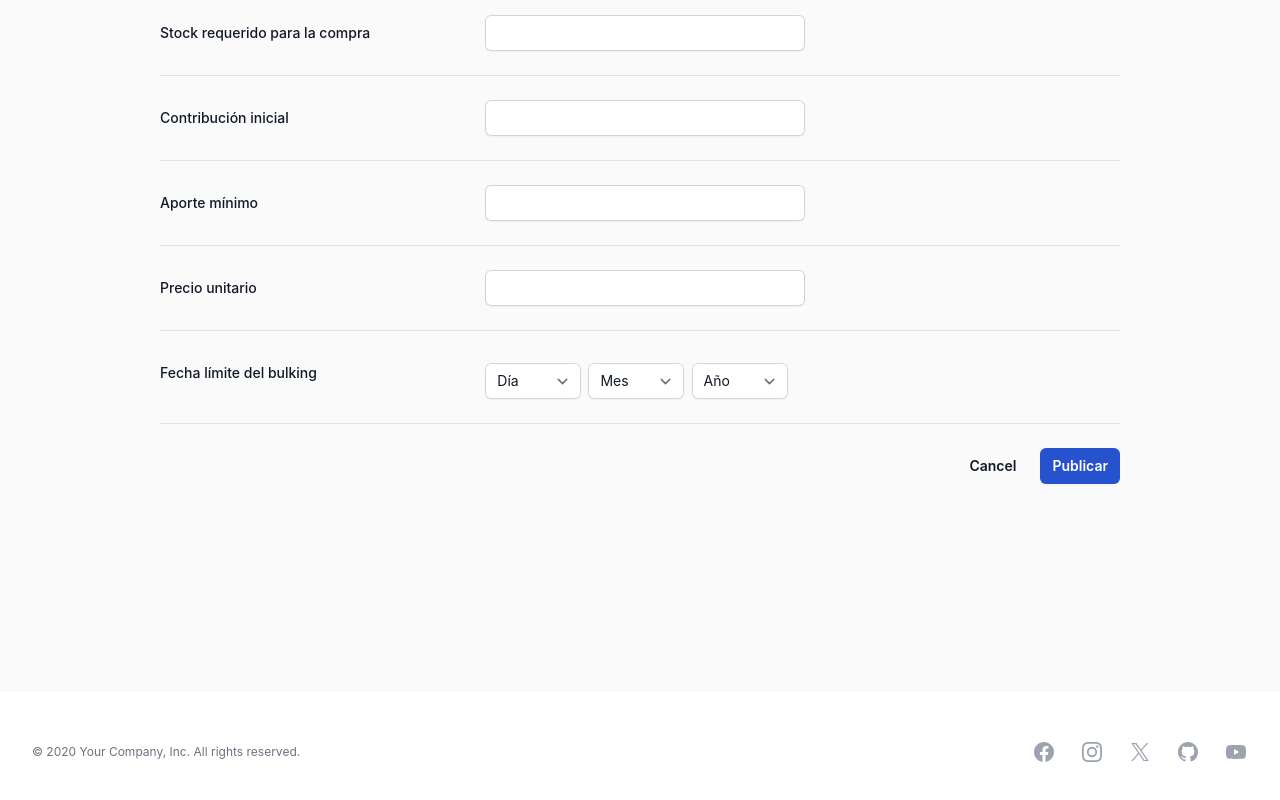
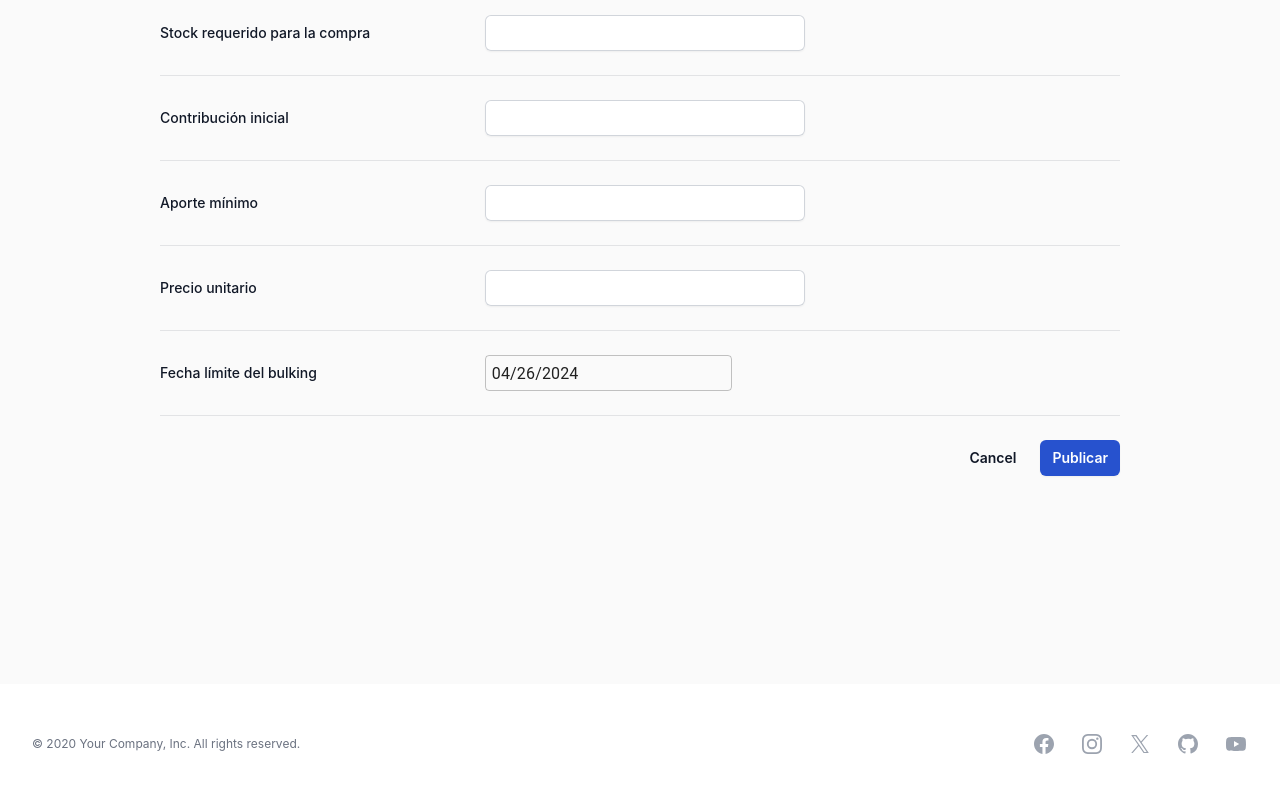
Before and after one commit to fabianleiva/bb_front, a React (Vite) app: page /posts/publish in a window 1280 px wide. Shown: the part 1072-1872 px from the top of the page. Built offline with nearby package versions, Linux system fonts and the light colour scheme; a web font is replaced by a local one.

Commit message:
add calendar mui

```diff
--- a/index.html
+++ b/index.html
@@ -5,6 +5,9 @@
     <link rel="icon" type="image/svg+xml" href="/favicon-32x32.png" />
     <meta name="viewport" content="width=device-width, initial-scale=1.0" />
     <link rel="stylesheet" href="https://rsms.me/inter/inter.css">
+    <link
+        rel="stylesheet"
+        href="https://fonts.googleapis.com/icon?family=Material+Icons"/>
     <title>BulkBuddies</title>
   </head>
   <body>
--- a/src/components/CreatePost.jsx
+++ b/src/components/CreatePost.jsx
@@ -1,50 +1,56 @@
+/* eslint-disable no-unused-vars */
 import { Link } from "react-router-dom";
 import { useForm } from "react-hook-form";
-import axios from "axios";
 import { storeBulkBuddies } from "../state/state";
+import DatePicker from "./DatePicker";
+import { useState } from "react";
+import dayjs from "dayjs";
 
 export const CreatePost = () => {
-
-
-
-
   const {
     handleSubmit,
+    register,
+    // eslint-disable-next-line no-unused-vars
     formState: { errors },
+    watch,
   } = useForm();
 
+  const [date, setDate] = useState(null);
+
+  // console.log(watch());
 
   const setAlert = storeBulkBuddies((state) => state.setAlert);
   const setIsAuth = storeBulkBuddies((state) => state.setIsAuth);
 
   const onSubmit = handleSubmit((data) => {
-    createNewPost(data);
+    console.log("call");
+    console.log(date);
+    // createNewPost(data);
   });
 
-  const createNewPost = async (data) => {
-    try {
-      const request = await axios.post(CREATE_NEW_POST, data);
+  // const createNewPost = async (data) => {
+  //   try {
+  //     const request = await axios.post(CREATE_NEW_POST, data);
 
-      setAlert({
-        type: "success",
-        message: `Bienvenido ${first_name} ${last_name}`,
-      });
+  //     setAlert({
+  //       type: "success",
+  //       message: `Bienvenido ${first_name} ${last_name}`,
+  //     });
 
-      setIsAuth(true);
+  //     setIsAuth(true);
 
-      localStorage.setItem("token", token);
-    } catch ({ response }) {
-      setAlert({ type: "error", message: response.data.message });
-    }
-  };
+  //     localStorage.setItem("token", token);
+  //   } catch ({ response }) {
+  //     setAlert({ type: "error", message: response.data.message });
+  //   }
+  // };
 
   return (
+    <>
       <form onSubmit={onSubmit}>
         <div className="space-y-12 sm:space-y-16">
           <div>
-          <h2 className="text-base font-semibold leading-7 text-gray-900">
-            Información del producto
-          </h2>
+            <h2 className="text-base font-semibold leading-7 text-gray-900">Información del producto</h2>
             <p className="mt-1 max-w-2xl text-sm leading-6 text-gray-600">
               Compártenos de que trata lo que quieres comprar.
             </p>
@@ -52,10 +58,7 @@ export const CreatePost = () => {
             <div className="mt-10 space-y-8 border-b border-gray-900/10 pb-12 sm:space-y-0 sm:divide-y sm:divide-gray-900/10 sm:border-t sm:pb-0">
               {/*POST TITLE*/}
               <div className="sm:grid sm:grid-cols-3 sm:items-start sm:gap-4 sm:py-6">
-              <label
-                htmlFor="post_title"
-                className="block text-sm font-medium leading-6 text-gray-900 sm:pt-1.5"
-              >
+                <label htmlFor="post_title" className="block text-sm font-medium leading-6 text-gray-900 sm:pt-1.5">
                   Título de la publicación
                 </label>
                 <div className="mt-2 sm:col-span-2 sm:mt-0">
@@ -64,16 +67,19 @@ export const CreatePost = () => {
                     name="post_title"
                     id="post_title"
                     className="block w-full rounded-md border-0 py-1.5 text-gray-900 shadow-sm ring-1 ring-inset ring-gray-300 placeholder:text-gray-400 focus:ring-2 focus:ring-inset focus:ring-buddies-blue-700 sm:max-w-xs sm:text-sm sm:leading-6"
+                    {...register("post_title", {
+                      required: {
+                        value: false,
+                        message: "Este campo es requerido",
+                      },
+                    })}
                   />
                 </div>
               </div>
 
               {/*PRODUCT URL*/}
               <div className="sm:grid sm:grid-cols-3 sm:items-start sm:gap-4 sm:py-6">
-              <label
-                htmlFor="post_url"
-                className="block text-sm font-medium leading-6 text-gray-900 sm:pt-1.5"
-              >
+                <label htmlFor="post_url" className="block text-sm font-medium leading-6 text-gray-900 sm:pt-1.5">
                   Url del producto
                 </label>
                 <div className="mt-2 sm:col-span-2 sm:mt-0">
@@ -89,10 +95,7 @@ export const CreatePost = () => {
 
               {/*DESCRIPTION*/}
               <div className="sm:grid sm:grid-cols-3 sm:items-start sm:gap-4 sm:py-6">
-              <label
-                htmlFor="description"
-                className="block text-sm font-medium leading-6 text-gray-900 sm:pt-1.5"
-              >
+                <label htmlFor="description" className="block text-sm font-medium leading-6 text-gray-900 sm:pt-1.5">
                   Descripción
                 </label>
                 <div className="mt-2 sm:col-span-2 sm:mt-0">
@@ -104,18 +107,14 @@ export const CreatePost = () => {
                     defaultValue={""}
                   />
                   <p className="mt-3 text-sm leading-6 text-gray-600">
-                  Escribe una breve descripción del producto que quieres
-                  comprar.
+                    Escribe una breve descripción del producto que quieres comprar.
                   </p>
                 </div>
               </div>
 
               {/*REREFENCE IMG*/}
               <div className="sm:grid sm:grid-cols-3 sm:items-start sm:gap-4 sm:py-6">
-              <label
-                htmlFor="img_url"
-                className="block text-sm font-medium leading-6 text-gray-900 sm:pt-1.5"
-              >
+                <label htmlFor="img_url" className="block text-sm font-medium leading-6 text-gray-900 sm:pt-1.5">
                   Imagen de referencia (url)
                 </label>
                 <div className="mt-2 sm:col-span-2 sm:mt-0">
@@ -123,7 +122,6 @@ export const CreatePost = () => {
                     type="text"
                     name="img_url"
                     id="img_url"
-                  buddies-blue-700
                     className="block w-full rounded-md border-0 py-1.5 text-gray-900 shadow-sm ring-1 ring-inset ring-gray-300 placeholder:text-gray-400 focus:ring-2 focus:ring-inset focus:ring-buddies-blue-700 sm:max-w-xs sm:text-sm sm:leading-6"
                     placeholder="http://..."
                   />
@@ -132,19 +130,15 @@ export const CreatePost = () => {
 
               {/*CATEGORY SELECT*/}
               <div className="sm:grid sm:grid-cols-3 sm:items-start sm:gap-4 sm:py-6">
-              <label
-                htmlFor="category"
-                className="block text-sm font-medium leading-6 text-gray-900 sm:pt-1.5"
-              >
+                <label htmlFor="category" className="block text-sm font-medium leading-6 text-gray-900 sm:pt-1.5">
                   Categoria
                 </label>
                 <div className="mt-2">
                   <select
                     id="category"
                     name="category"
-                  className="block w-full rounded-md border-0 py-1.5 text-gray-900 shadow-sm ring-1 ring-inset ring-gray-300 focus:ring-2 focus:ring-inset focus:ring-buddies-blue-700 sm:max-w-xs sm:text-sm sm:leading-6"
-                >
-                  <option selected>Seleccione una opción</option>
+                    className="block w-full rounded-md border-0 py-1.5 text-gray-900 shadow-sm ring-1 ring-inset ring-gray-300 focus:ring-2 focus:ring-inset focus:ring-buddies-blue-700 sm:max-w-xs sm:text-sm sm:leading-6">
+                    <option>Seleccione una opción</option>
                     <option>Juguetes</option>
                     <option>Ropa</option>
                   </select>
@@ -155,19 +149,14 @@ export const CreatePost = () => {
 
           {/*BUYING DETAILS*/}
           <div>
-          <h2 className="text-base font-semibold leading-7 text-gray-900">
-            Detalles de la compra
-          </h2>
+            <h2 className="text-base font-semibold leading-7 text-gray-900">Detalles de la compra</h2>
             <p className="mt-1 max-w-2xl text-sm leading-6 text-gray-600">
               Cuéntale a tus futurois buddies las condiciones de compra.
             </p>
             <div className="mt-10 space-y-8 border-b border-gray-900/10 pb-12 sm:space-y-0 sm:divide-y sm:divide-gray-900/10 sm:border-t sm:pb-0">
               {/*MINIMUM UNITS*/}
               <div className="sm:grid sm:grid-cols-3 sm:items-start sm:gap-4 sm:py-6">
-              <label
-                htmlFor="min_units"
-                className="block text-sm font-medium leading-6 text-gray-900 sm:pt-1.5"
-              >
+                <label htmlFor="min_units" className="block text-sm font-medium leading-6 text-gray-900 sm:pt-1.5">
                   Stock requerido para la compra
                 </label>
                 <div className="mt-2 sm:col-span-2 sm:mt-0">
@@ -184,8 +173,7 @@ export const CreatePost = () => {
               <div className="sm:grid sm:grid-cols-3 sm:items-start sm:gap-4 sm:py-6">
                 <label
                   htmlFor="initial_contribution"
-                className="block text-sm font-medium leading-6 text-gray-900 sm:pt-1.5"
-              >
+                  className="block text-sm font-medium leading-6 text-gray-900 sm:pt-1.5">
                   Contribución inicial
                 </label>
                 <div className="mt-2 sm:col-span-2 sm:mt-0">
@@ -202,8 +190,7 @@ export const CreatePost = () => {
               <div className="sm:grid sm:grid-cols-3 sm:items-start sm:gap-4 sm:py-6">
                 <label
                   htmlFor="min_contribution"
-                className="block text-sm font-medium leading-6 text-gray-900 sm:pt-1.5"
-              >
+                  className="block text-sm font-medium leading-6 text-gray-900 sm:pt-1.5">
                   Aporte mínimo
                 </label>
                 <div className="mt-2 sm:col-span-2 sm:mt-0">
@@ -218,10 +205,7 @@ export const CreatePost = () => {
 
               {/*UNIT PRICE*/}
               <div className="sm:grid sm:grid-cols-3 sm:items-start sm:gap-4 sm:py-6">
-              <label
-                htmlFor="unit_price"
-                className="block text-sm font-medium leading-6 text-gray-900 sm:pt-1.5"
-              >
+                <label htmlFor="unit_price" className="block text-sm font-medium leading-6 text-gray-900 sm:pt-1.5">
                   Precio unitario
                 </label>
                 <div className="mt-2 sm:col-span-2 sm:mt-0">
@@ -236,84 +220,11 @@ export const CreatePost = () => {
 
               {/*EXPITRATION DATE*/}
               <div className="sm:grid sm:grid-cols-3 sm:items-start sm:gap-4 sm:py-6">
-              <label
-                htmlFor="exp_date"
-                className="block text-sm font-medium leading-6 text-gray-900 sm:pt-1.5"
-              >
+                <label htmlFor="exp_date" className="block text-sm font-medium leading-6 text-gray-900 sm:pt-1.5">
                   Fecha límite del bulking
                 </label>
-              <div className="sm:grid sm:grid-cols-3 sm:items-start">
-                <div className="mt-2">
-                  <select
-                    id="day"
-                    name="day"
-                    className="block w-24 rounded-md border-0 py-1.5 text-gray-900 shadow-sm ring-1 ring-inset ring-gray-300 focus:ring-2 focus:ring-inset focus:ring-buddies-blue-700 sm:max-w-xs sm:text-sm sm:leading-6"
-                  >
-                    <option selected>Día</option>
-                    <option>01</option>
-                    <option>02</option>
-                    <option>03</option>
-                    <option>04</option>
-                    <option>05</option>
-                    <option>06</option>
-                    <option>07</option>
-                    <option>08</option>
-                    <option>09</option>
-                    <option>10</option>
-                    <option>11</option>
-                    <option>12</option>
-                    <option>13</option>
-                    <option>14</option>
-                    <option>15</option>
-                    <option>16</option>
-                    <option>17</option>
-                    <option>18</option>
-                    <option>19</option>
-                    <option>20</option>
-                    <option>21</option>
-                    <option>22</option>
-                    <option>23</option>
-                    <option>24</option>
-                    <option>25</option>
-                    <option>26</option>
-                    <option>27</option>
-                    <option>28</option>
-                    <option>29</option>
-                    <option>30</option>
-                  </select>
-                </div>
-                <div className="mt-2">
-                  <select
-                    id="month"
-                    name="month"
-                    className="block w-24 rounded-md border-0 py-1.5 text-gray-900 shadow-sm ring-1 ring-inset ring-gray-300 focus:ring-2 focus:ring-inset focus:ring-buddies-blue-700 sm:max-w-xs sm:text-sm sm:leading-6"
-                  >
-                    <option selected>Mes</option>
-                    <option>01</option>
-                    <option>02</option>
-                    <option>03</option>
-                    <option>04</option>
-                    <option>05</option>
-                    <option>06</option>
-                    <option>07</option>
-                    <option>08</option>
-                    <option>09</option>
-                    <option>10</option>
-                    <option>11</option>
-                    <option>12</option>
-                  </select>
-                </div>
-                <div className="mt-2">
-                  <select
-                    id="year"
-                    name="year"
-                    className="block w-24 rounded-md border-0 py-1.5 text-gray-900 shadow-sm ring-1 ring-inset ring-gray-300 focus:ring-2 focus:ring-inset focus:ring-buddies-blue-700 sm:max-w-xs sm:text-sm sm:leading-6"
-                  >
-                    <option selected>Año</option>
-                    <option>2024</option>
-                    <option>2025</option>
-                  </select>
-                </div>
+                <div className="col-span-2 w-full">
+                  <DatePicker />
                 </div>
               </div>
             </div>
@@ -321,19 +232,17 @@ export const CreatePost = () => {
         </div>
 
         <div className="mt-6 flex items-center justify-end gap-x-6">
-        <Link
-          type="button"
-          className="text-sm font-semibold leading-6 text-gray-900 hover:text-red-500"
-        >
+          <Link type="button" className="text-sm font-semibold leading-6 text-gray-900 hover:text-red-500">
             Cancel
           </Link>
-        <Link
+
+          <button
             type="submit"
-          className="inline-flex justify-center rounded-md bg-buddies-blue-700 px-3 py-2 text-sm font-semibold text-white shadow-sm hover:bg-buddies-blue-500 focus-visible:outline focus-visible:outline-2 focus-visible:outline-offset-2 focus-visible:outline-buddies-blue-700"
-        >
+            className="inline-flex justify-center rounded-md bg-buddies-blue-700 px-3 py-2 text-sm font-semibold text-white shadow-sm hover:bg-buddies-blue-500 focus-visible:outline focus-visible:outline-2 focus-visible:outline-offset-2 focus-visible:outline-buddies-blue-700">
             Publicar
-        </Link>
+          </button>
         </div>
       </form>
+    </>
   );
 };
--- /dev/null
+++ b/src/components/DatePicker.jsx
@@ -0,0 +1,18 @@
+import { AdapterDayjs } from "@mui/x-date-pickers/AdapterDayjs";
+import { LocalizationProvider } from "@mui/x-date-pickers/LocalizationProvider";
+import { DatePicker as _DatePicker } from "@mui/x-date-pickers/DatePicker";
+import { storeDatePicker } from "../state/datepicker.store";
+export default function DatePicker() {
+  const setDate = storeDatePicker((state) => state.setDate);
+  const date = storeDatePicker((state) => state.date);
+  const isoDate = storeDatePicker((state) => state.isoDate);
+
+  console.log("isodate", isoDate);
+  console.log("date", date.format("L"));
+
+  return (
+    <LocalizationProvider dateAdapter={AdapterDayjs}>
+      <_DatePicker value={date} onChange={(newValue) => setDate(newValue)} />
+    </LocalizationProvider>
+  );
+}
--- a/src/index.css
+++ b/src/index.css
@@ -20,3 +20,11 @@ body{
 #root{
   min-height: 100vh;
 }
+
+input[type='text'].MuiInputBase-input{
+  padding: 6.5px;
+}
+
+input[type='text'].MuiInputBase-input:focus {
+  --tw-ring-shadow: 0;
+}
--- /dev/null
+++ b/src/state/datepicker.store.js
@@ -0,0 +1,13 @@
+import { create } from "zustand";
+import dayjs from "dayjs";
+
+export const storeDatePicker = create((set) => ({
+  date: dayjs(),
+  isoDate: dayjs().toISOString(),
+  setDate: (value) => set(() => {
+    return {
+      date: dayjs(value),
+      isoDate: dayjs(value).toISOString(),
+    }
+  }),
+}));
```
Also changed, not shown: package.json (+8 -0 lines), 1 other file (tests, documents, lock files or other folders). Lines whose indentation alone changed are shown as unchanged.
